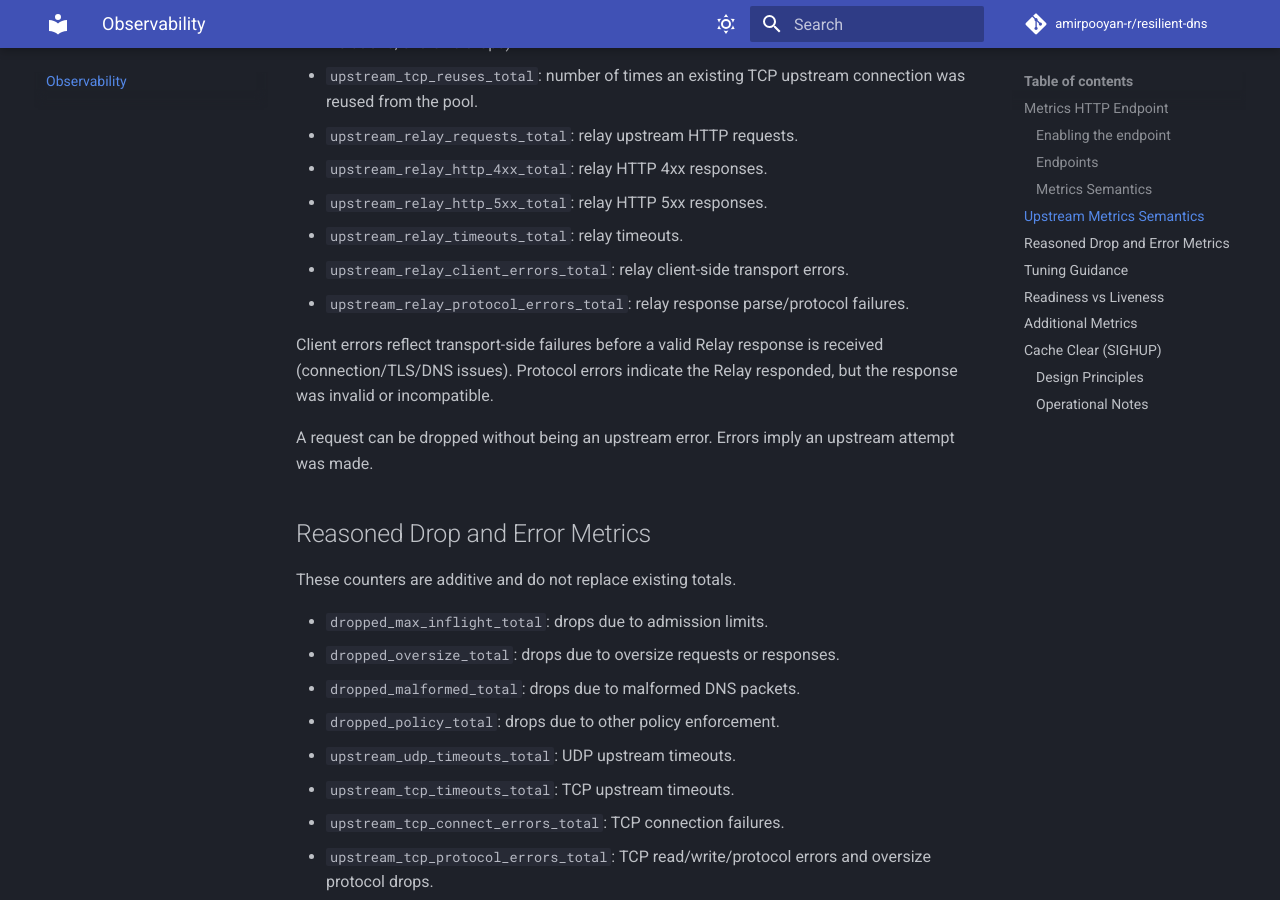
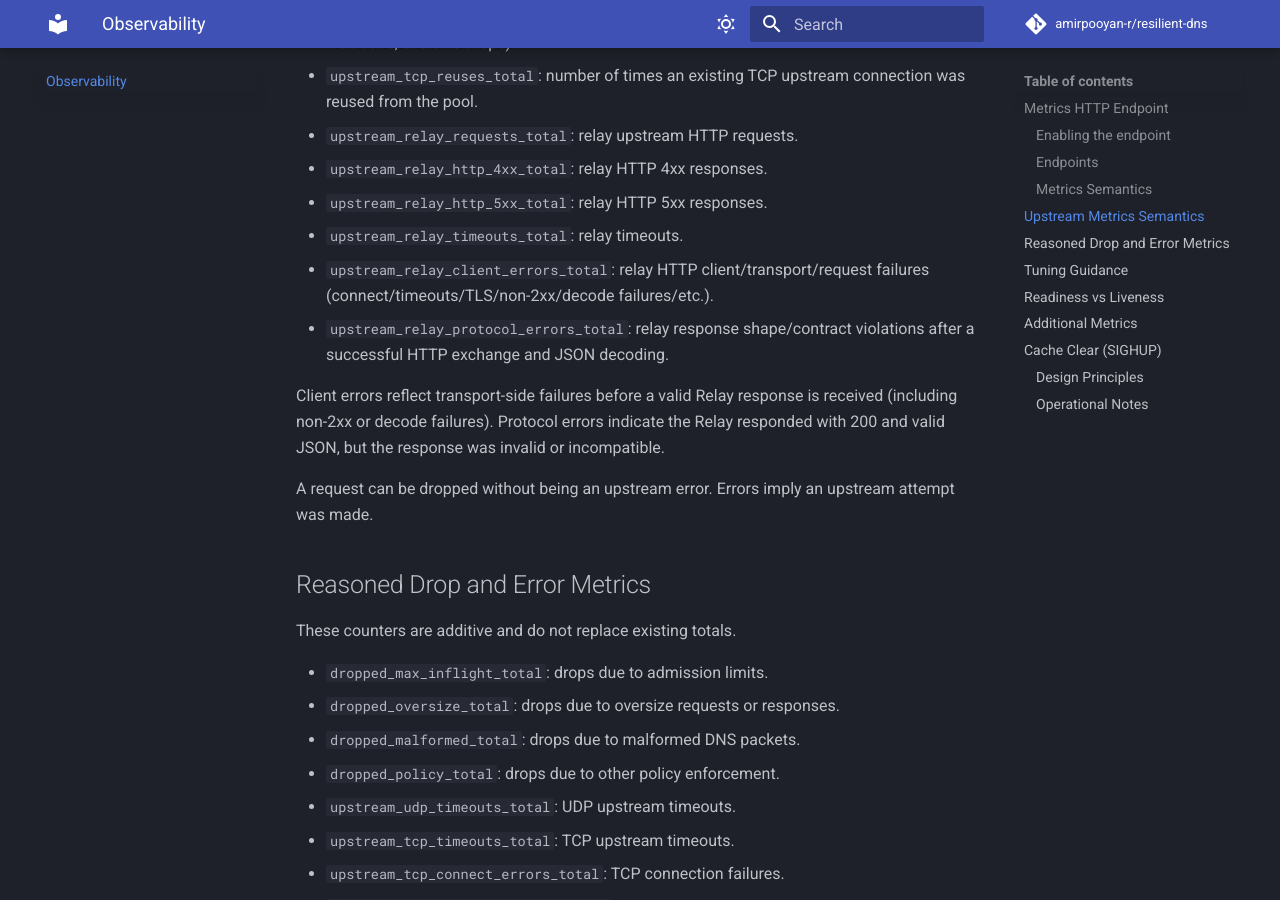
Before and after one commit to amirpooyan-r/resilient-dns, an MkDocs documentation site: the page built from docs/observability.md, in a window 1280 px wide and 900 px high, scrolled down 1534 px. Built offline with MkDocs 1.6.1 and Material for MkDocs 9.7.7, drawn with Linux system fonts in a browser that asks for light colours; comment, search, counter and statistics services are not loaded.

Commit message:
metrics: split relay client vs protocol errors
Add upstream_relay_client_errors_total for HTTP/transport failures.

Restrict upstream_relay_protocol_errors_total to response-shape violations.

Restrict upstream_relay_protocol_errors_total to response-shape violations only.

Add tests enforcing client vs protocol error counting.

Update relay and observability documentation.

```diff
--- a/docs/observability.md
+++ b/docs/observability.md
@@ -53,12 +53,13 @@ evictions_total 3
 - `upstream_relay_http_4xx_total`: relay HTTP 4xx responses.
 - `upstream_relay_http_5xx_total`: relay HTTP 5xx responses.
 - `upstream_relay_timeouts_total`: relay timeouts.
-- `upstream_relay_client_errors_total`: relay client-side transport errors.
-- `upstream_relay_protocol_errors_total`: relay response parse/protocol failures.
+- `upstream_relay_client_errors_total`: relay HTTP client/transport/request failures (connect/timeouts/TLS/non-2xx/decode failures/etc.).
+- `upstream_relay_protocol_errors_total`: relay response shape/contract violations after a successful HTTP exchange and JSON decoding.
 
 Client errors reflect transport-side failures before a valid Relay response is
-received (connection/TLS/DNS issues). Protocol errors indicate the Relay
-responded, but the response was invalid or incompatible.
+received (including non-2xx or decode failures). Protocol errors indicate the
+Relay responded with 200 and valid JSON, but the response was invalid or
+incompatible.
 
 A request can be dropped without being an upstream error. Errors imply an upstream attempt was made.
 
```
Also changed, not shown: docs/relay.md (+5 -1 lines), 3 other files.
